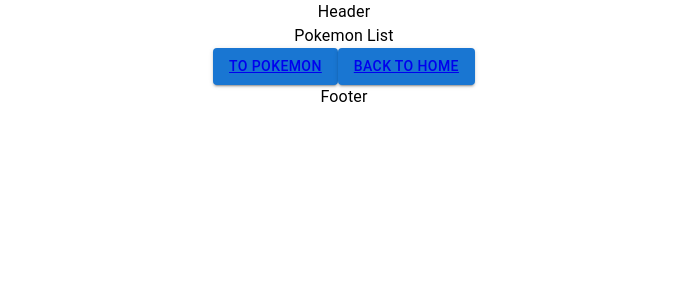
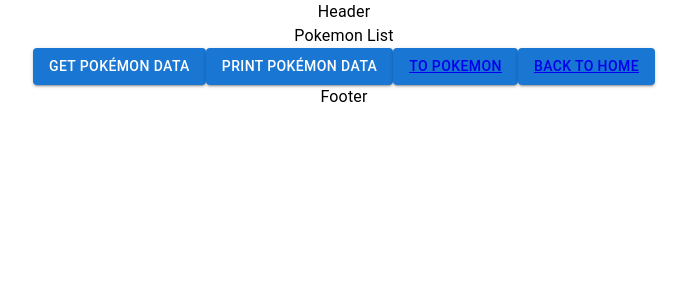
Before and after one commit to LindseyLouv/pokedex, a React (Create React App) app: page /pokemonlist in a window 1280 px wide. Shown: the top 300 px of the page, without its empty margins (296-983 px from the left). Built offline with nearby package versions, Linux system fonts and the light colour scheme.

Commit message:
API request working to get pokemon list data

```diff
--- a/src/pages/PokemonList/PokemonList.tsx
+++ b/src/pages/PokemonList/PokemonList.tsx
@@ -1,11 +1,31 @@
 import { Typography, Container, Button } from '@mui/material';
 import { Link } from 'react-router-dom';
+import { getPokemonList } from "../../redux/actions/pokemonActions";
+import { useDispatch, useSelector } from 'react-redux';
+import { RootState } from '../../redux/reducers/rootReducer';
 
 function PokemonList() {
+  const dispatch = useDispatch();
+  const pokemonList = useSelector((state: RootState) => state.pokemon.pokemonList);
+
+  function handleGetData() {
+    dispatch(getPokemonList());
+    console.log("get data");
+  }
+
+  function handlePrintData() {
+    console.log(pokemonList);
+  }
 
   return (
     <Container component="main">
     <Typography>Pokemon List</Typography>
+    <Button onClick={handleGetData} variant="contained">
+      Get Pokémon data
+    </Button>
+    <Button onClick={handlePrintData} variant="contained">
+      Print Pokémon data
+    </Button>
     <Button variant="contained">
       <Link to="/pokemon">
         To Pokemon
--- a/src/redux/actions/pokemonActions.ts
+++ b/src/redux/actions/pokemonActions.ts
@@ -1,6 +1,11 @@
 import { Pokemon } from "../../utils/types";
 
+export const GET_POKEMON_LIST = "GET_POKEMON_LIST";
 export const SAVE_POKEMON_LIST = "SAVE_POKEMON_LIST";
+
+export const getPokemonList = () => ({
+    type: GET_POKEMON_LIST,
+  });
 
 export const savePokemonList = (pokemonList: Pokemon[]) => ({
   type: SAVE_POKEMON_LIST,
--- a/src/redux/middlewares/pokemonMiddleware.ts
+++ b/src/redux/middlewares/pokemonMiddleware.ts
@@ -1,11 +1,11 @@
 import axios from "axios";
-import { SAVE_POKEMON_LIST, savePokemonList } from "../actions/pokemonActions";
+import { GET_POKEMON_LIST, savePokemonList } from "../actions/pokemonActions";
 import { Dispatch, Middleware } from 'redux';
 import RootReducer, { RootState } from '../reducers/rootReducer'; // Import the root state type
 
 const pokemonMiddleware: Middleware<{}, RootState> = (store) => (next) => (action) =>  {
   switch (action.type) {
-    case SAVE_POKEMON_LIST:
+    case GET_POKEMON_LIST:
       axios
         .get(`http://localhost:3030/pokemon`)
         .then((response) => {
--- a/src/redux/store/Store.ts
+++ b/src/redux/store/Store.ts
@@ -1,12 +1,11 @@
-import { createStore, combineReducers, applyMiddleware } from 'redux';
-import thunkMiddleware from 'redux-thunk';
+import { createStore, applyMiddleware } from 'redux';
 import rootReducer from '../reducers/rootReducer';
+import pokemonMiddleware from '../middlewares/pokemonMiddleware';
 
-const middleware = [thunkMiddleware];
 
 const store = createStore(
-  combineReducers(rootReducer),
-  applyMiddleware(...middleware)
+  rootReducer,
+  applyMiddleware(pokemonMiddleware)
 );
 
 export default store;
```
